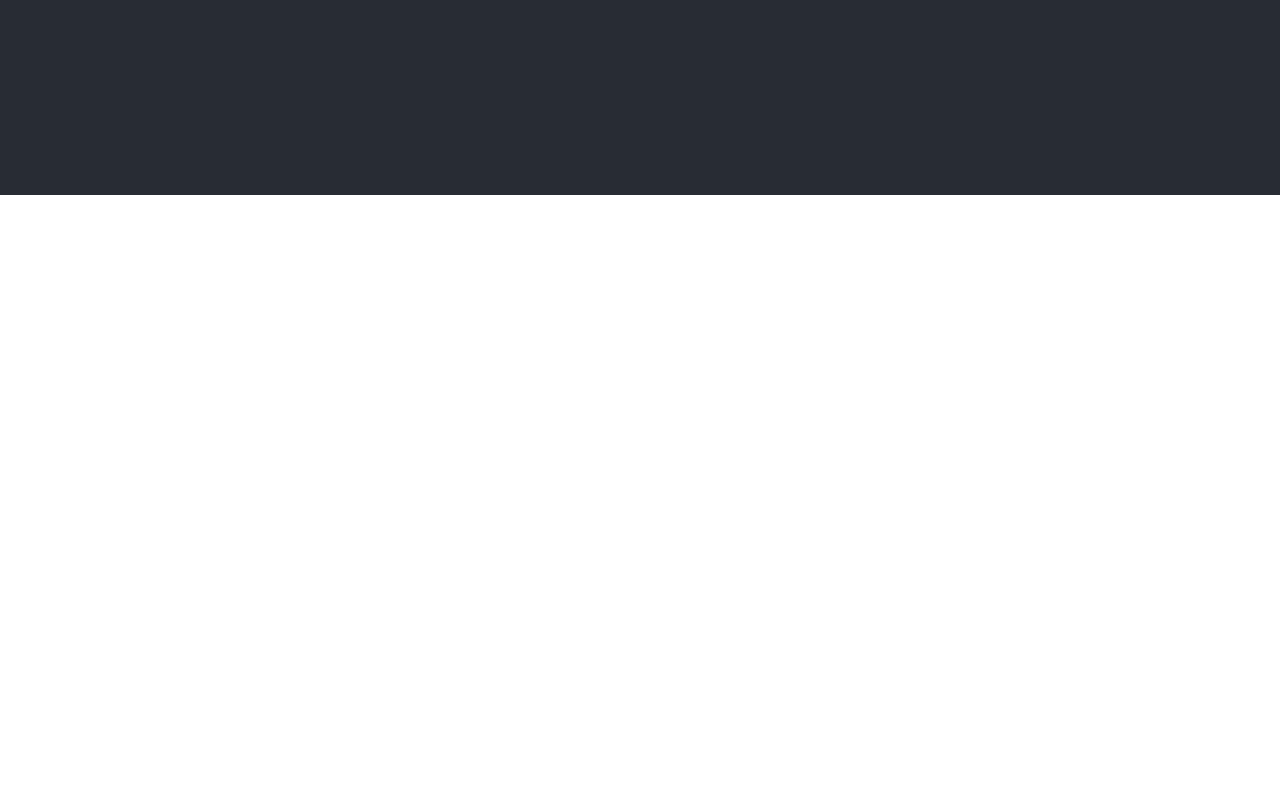
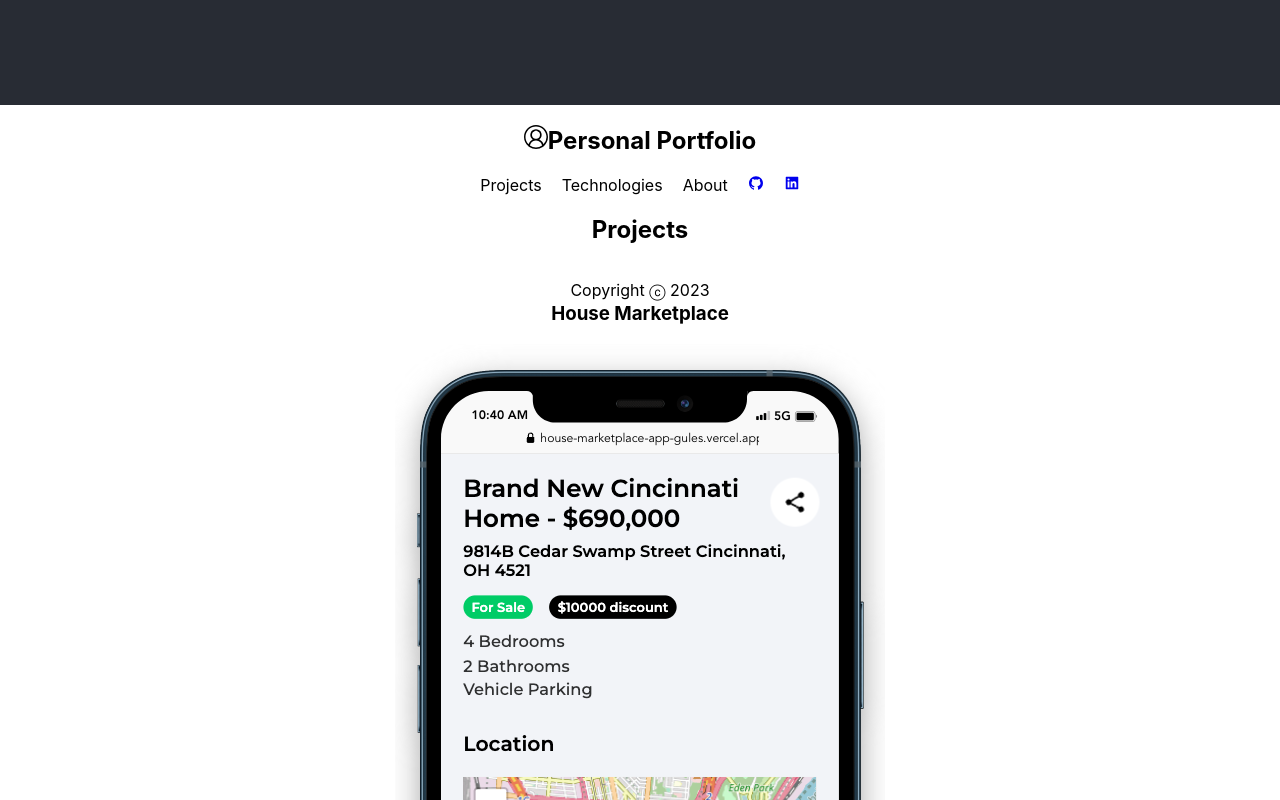
Before and after one commit to alancuenca/Personal-Portfolio, a React (Create React App) app: page / in a window 1280 px wide. Shown: the part 695-1495 px from the top of the page. Before the commit the page ends 890 px from the top, so only its background shows below. Built offline with nearby package versions, Linux system fonts and the light colour scheme.

Commit message:
make a slideshow of all our projects

```diff
--- a/src/App.css
+++ b/src/App.css
@@ -2,16 +2,16 @@
   text-align: center;
 }
 
-.App-logo {
+/* .App-logo {
   height: 40vmin;
   pointer-events: none;
-}
+} */
 
-@media (prefers-reduced-motion: no-preference) {
+/* @media (prefers-reduced-motion: no-preference) {
   .App-logo {
     animation: App-logo-spin infinite 20s linear;
   }
-}
+} */
 
 .App-header {
   background-color: #282c34;
@@ -24,9 +24,9 @@
   color: white;
 }
 
-.App-link {
+/* .App-link {
   color: #61dafb;
-}
+} */
 
 @keyframes App-logo-spin {
   from {
--- a/src/App.js
+++ b/src/App.js
@@ -1,13 +1,18 @@
 import './App.css';
 import Header from './components/Header/Header';
+import Projects from './components/Projects/Projects';
+import Footer from './components/Footer/Footer';
 
 function App() {
   return (
     <div className="App">
-        <Header />
       <header className="App-header">
-        <h1>Personal Portfolio </h1>
+        <h1>Alan Cuenca</h1>
+        <h2>Web Developer</h2>
       </header>
+      <Header />
+      <Projects />
+      <Footer />
     </div>
   );
 }
--- /dev/null
+++ b/src/components/Footer/Footer.jsx
@@ -0,0 +1,12 @@
+import React from "react";
+
+function Footer() {
+    const year = new Date().getFullYear();
+    return (
+        <footer>
+            <p>Copyright ⓒ {year}</p>
+        </footer>
+    );
+}
+
+export default Footer;
--- a/src/components/Header/Header.css
+++ b/src/components/Header/Header.css
@@ -0,0 +1,10 @@
+.header-links {
+    display: flex;
+    align-items: center;
+    justify-content: center;
+}
+
+.header-links a {
+    margin-left: 10px;
+    margin-right: 10px;
+}
--- /dev/null
+++ b/src/components/Projects/Projects.css
@@ -0,0 +1,87 @@
+
+.projects-container {
+    display: flex;
+    justify-content: center;
+    align-items: center;
+    height: 100%;
+}
+
+.project-slideshow {
+    display: flex;
+    flex-direction: column;
+    align-items: center;
+    width: 100%;
+    max-width: 800px;
+    height: 100%;
+    margin: 0 auto;
+    position: relative;
+}
+
+.project-slide {
+    display: none;
+    flex-direction: column;
+    align-items: center;
+    width: 100%;
+    text-align: center;
+    padding: 20px;
+    box-sizing: border-box;
+    position: absolute;
+    top: 0;
+    left: 0;
+    opacity: 0;
+    transition: opacity 2s ease-in-out;
+}
+
+.project-slide.active {
+    display: flex;
+    opacity: 1;
+}
+
+.project-slide img {
+    max-width: 100%;
+    height: auto;
+    margin-bottom: 20px;
+}
+
+.thumbnail-container {
+    display: flex;
+    justify-content: center;
+    align-items: center;
+    width: 100%;
+    margin-bottom: 20px;
+}
+
+.thumbnail {
+    width: 15%;
+    height: auto;
+    margin-right: 10px;
+    border: 2px solid white;
+    opacity: 0.5;
+    cursor: pointer;
+    transition: opacity 2s ease-in-out;
+}
+
+.thumbnail.active {
+    opacity: 1;
+}
+
+.prev-arrow {
+    position: absolute;
+    top: 50%;
+    left: 0;
+    transform: translateY(-50%);
+}
+
+.next-arrow {
+    position: absolute;
+    top: 50%;
+    right: 0;
+    transform: translateY(-50%);
+}
+
+.prev-arrow,
+.next-arrow {
+    border: none;
+    background-color: transparent;
+    font-size: 2em;
+}
--- /dev/null
+++ b/src/components/Projects/Projects.jsx
@@ -0,0 +1,59 @@
+import React, { useState } from "react";
+import { IoIosArrowBack, IoIosArrowForward } from "react-icons/io";
+import "./Projects.css";
+import { projects } from "../../constants/constants";
+
+function Projects() {
+    const [currentProject, setCurrentProject] = useState(0);
+    const [direction, setDirection] = useState(null);
+
+    const nextProject = () => {
+        setDirection("next");
+        setCurrentProject((currentProject + 1) % projects.length);
+    };
+
+    const prevProject = () => {
+        setDirection("prev");
+        setCurrentProject((currentProject + projects.length - 1) % projects.length);
+    };
+
+    return (
+        <section id="projects">
+            <h2>Projects</h2>
+            <div className="projects-container">
+                <div className="project-slideshow">
+                    {projects.map((project, index) => (
+                        <div
+                            key={index}
+                            className={`project-slide ${index === currentProject ? "active" : ""} ${direction}`}
+                            onAnimationEnd={() => setDirection(null)}
+                        >
+                            <h3>{project.title}</h3>
+                    <button className="prev-arrow" onClick={prevProject} disabled={currentProject === 0}>
+                        <IoIosArrowBack />
+                    </button>
+                    <button className="next-arrow" onClick={nextProject} disabled={currentProject === projects.length - 1}>
+                        <IoIosArrowForward />
+                    </button>
+                            <img src={project.image} alt={project.title} />
+                            <div className="thumbnail-container">
+                                {projects.map((proj, ind) => (
+                                    <img
+                                        key={ind}
+                                        src={proj.image}
+                                        alt={proj.title}
+                                        className={`thumbnail ${ind === currentProject ? "active" : ""}`}
+                                        onClick={() => setCurrentProject(ind)}
+                                    />
+                                ))}
+                            </div>
+                            <p>{project.description}</p>
+                        </div>
+                    ))}
+                </div>
+            </div>
+        </section>
+    );
+}
+
+export default Projects;
--- /dev/null
+++ b/src/constants/constants.js
@@ -0,0 +1,26 @@
+export const projects = [
+    {
+        title: "House Marketplace",
+        image: "/images/HouseMarketplaceApp.png",
+        description: "placeholder",
+        link: "link placeholder"
+    },
+    {
+        title: "2",
+        image: "/images/Nier.jpg",
+        description: "placeholder",
+        link: "link placeholder"
+    },
+    {
+        title: "3",
+        image: "/images/HouseMarketplaceApp.png",
+        description: "placeholder",
+        link: "link placeholder"
+    },
+    {
+        title: "4",
+        image: "/images/HouseMarketplaceApp.png",
+        description: "placeholder",
+        link: "link placeholder"
+    }
+]
```
Also changed, not shown: public/images/HouseMarketplaceApp.png (added), public/images/Nier.jpg (added), src/components/Footer/Footer.css (added).
